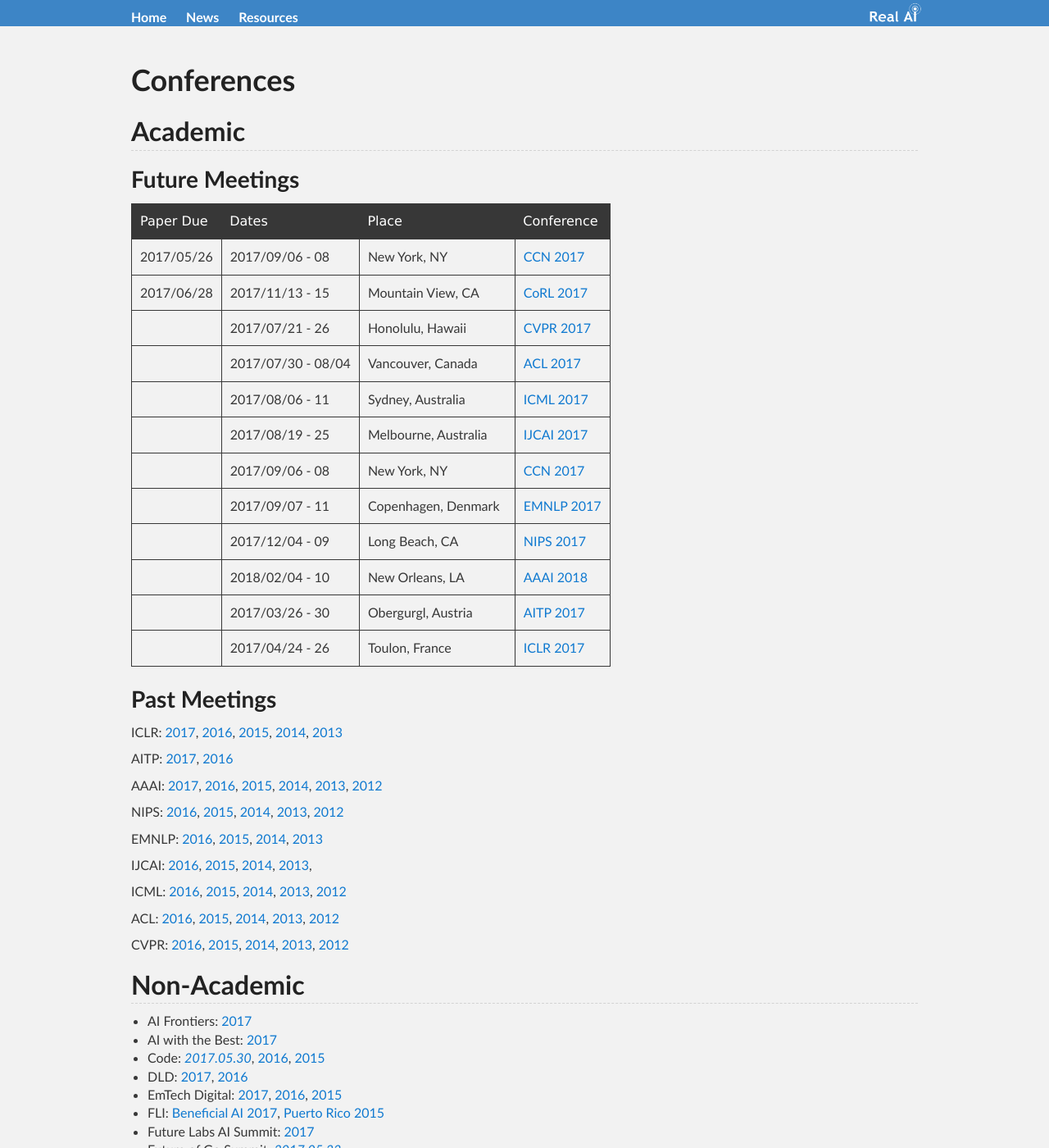
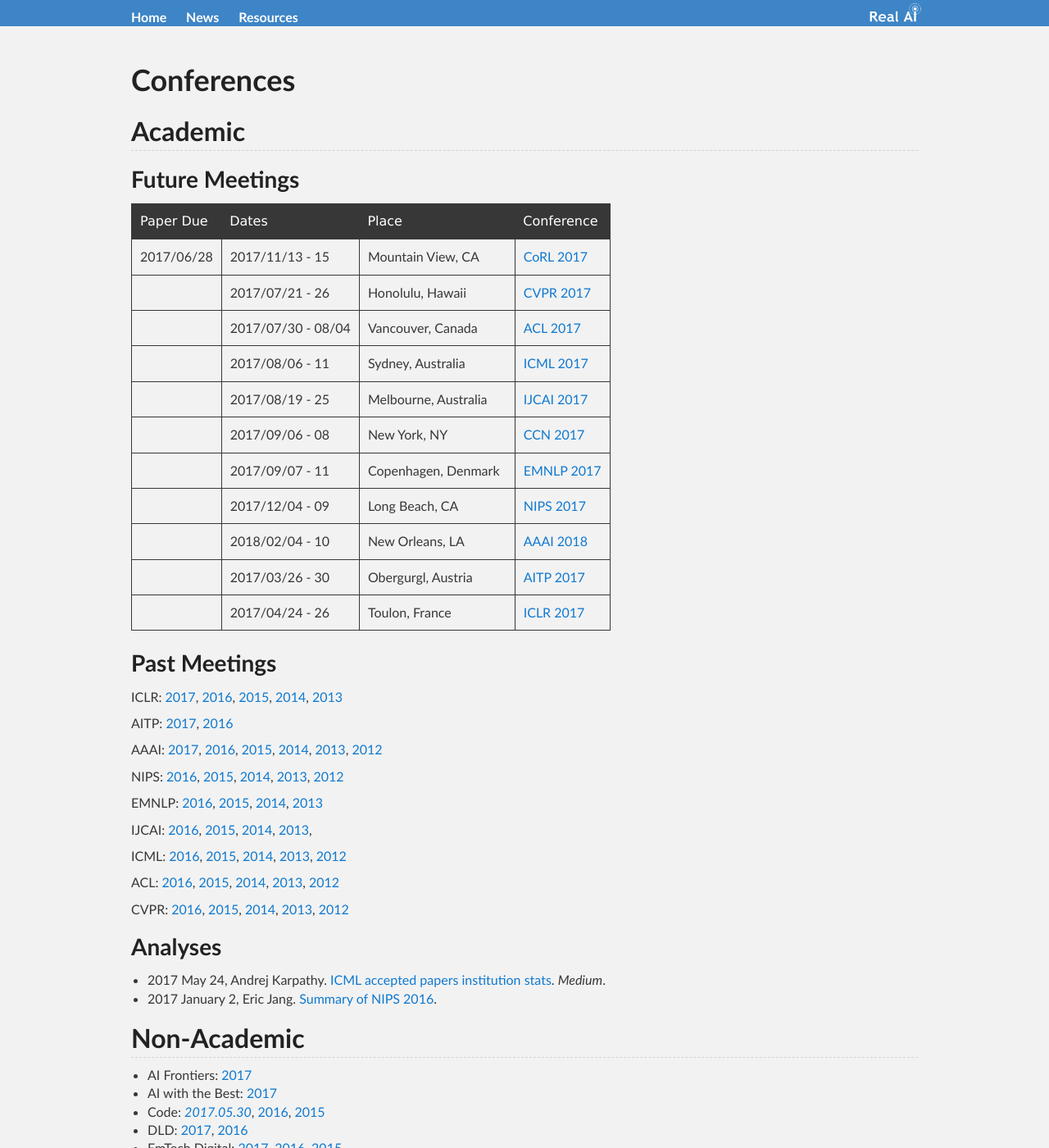
Before and after one commit to Tonywuhk/realai.org, a Jekyll site: the page built from resources/conferences.md, in a window 1280 px wide and 1400 px high. Shown: the whole window at 82% size. Built offline with Jekyll 4.4.1, drawn with Linux system fonts in a browser that asks for light colours; our own code applies the rules of GitHub Pages for plain Markdown files; comment, search, counter and statistics services are not loaded; the repository's description, which GitHub fills in, is left out.

Commit message:
Update conferences.md

```diff
--- a/resources/conferences.md
+++ b/resources/conferences.md
@@ -10,7 +10,6 @@ permalink: /resources/conferences/
 
 | Paper Due  | Dates              | Place                | Conference
 | ---------- | ------------------ | -------------------- | ----------
-| 2017/05/26 | 2017/09/06 - 08    | New York, NY         | [CCN 2017](http://ccneuro.org/)
 | 2017/06/28 | 2017/11/13 - 15    | Mountain View, CA    | [CoRL 2017](http://www.robot-learning.org/)
 |            | 2017/07/21 - 26    | Honolulu, Hawaii     | [CVPR 2017](http://cvpr2017.thecvf.com/)
 |            | 2017/07/30 - 08/04 | Vancouver, Canada    | [ACL 2017](http://acl2017.org/)
@@ -25,7 +24,7 @@ permalink: /resources/conferences/
 
 ### Past Meetings
 
-ICLR: [2017](http://www.iclr.cc/doku.php?id=ICLR2017:main&redirect=1), [2016](http://www.iclr.cc/doku.php?id=iclr2016:main), [2015](http://www.iclr.cc/doku.php?id=iclr2015:main), [2014](http://www.iclr.cc/doku.php?id=iclr2014:start), [2013](https://sites.google.com/site/representationlearning2013/)
+ICLR: [2017](http://www.iclr.cc/doku.php?id=iclr2017:main), [2016](http://www.iclr.cc/doku.php?id=iclr2016:main), [2015](http://www.iclr.cc/doku.php?id=iclr2015:main), [2014](http://www.iclr.cc/doku.php?id=iclr2014:start), [2013](https://sites.google.com/site/representationlearning2013/)
 
 AITP: [2017](http://aitp-conference.org/2017/), [2016](http://aitp-conference.org/2016/)
 
@@ -43,6 +42,11 @@ ACL: [2016](http://acl2016.org/), [2015](http://acl2015.org/), [2014](http://acl
 
 CVPR: [2016](http://cvpr2016.thecvf.com/), [2015](http://cvpr2015.thecvf.com/), [2014](http://cvpr2014.thecvf.com/), [2013](http://cvpr2013.thecvf.com/), [2012](http://tab.computer.org/pamitc/archive/cvpr2012/)
 
+### Analyses
+
+* 2017 May 24, Andrej Karpathy. [ICML accepted papers institution stats](https://medium.com/@karpathy/icml-accepted-papers-institution-stats-bad8d2943f5d). *Medium*.
+* 2017 January 2, Eric Jang. [Summary of NIPS 2016](http://blog.evjang.com/2017/01/nips2016.html).
+
 ## Non-Academic
 
 * AI Frontiers: [2017](https://www.aifrontiers.com/2017)
@@ -52,7 +56,7 @@ CVPR: [2016](http://cvpr2016.thecvf.com/), [2015](http://cvpr2015.thecvf.com/),
 * EmTech Digital: [2017](http://events.technologyreview.com/emtech/digital/17/), [2016](http://events.technologyreview.com/video/?event=emtech-digital&year=2016), [2015](http://events.technologyreview.com/video/?event=emtech-digital&year=2015)
 * FLI: [Beneficial AI 2017](https://futureoflife.org/bai-2017/), [Puerto Rico 2015](https://futureoflife.org/2015/10/12/ai-safety-conference-in-puerto-rico/)
 * Future Labs AI Summit: [2017](http://futurelabs.nyc/events/ai-summit)
-* Future of Go Summit: [*2017.05.23*](https://deepmind.com/research/alphago/alphago-china/)
+* Future of Go Summit: [2017](http://events.google.com/alphago2017/)
 * GMIS: [*2017.05.27*](http://gmis.jiqizhixin.com/)
 * GPU Technology Conference: [2017](http://www.gputechconf.com/)
 * Scaled ML: [2017](http://scaledml.org/) ([slides](https://www.matroid.com/blog/post/scaled-ml-2017-slides-and-pictures)), [2016](http://scaledml.org/index2016.html)
```
